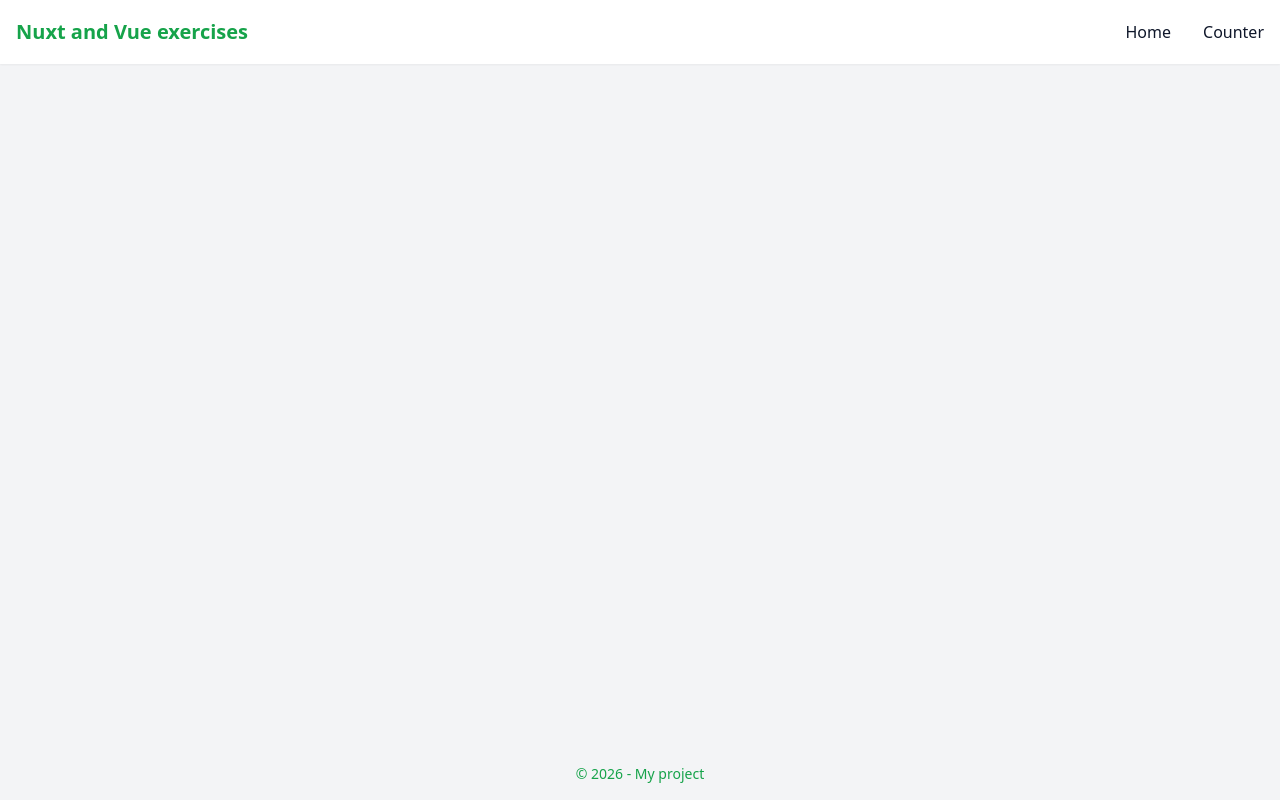
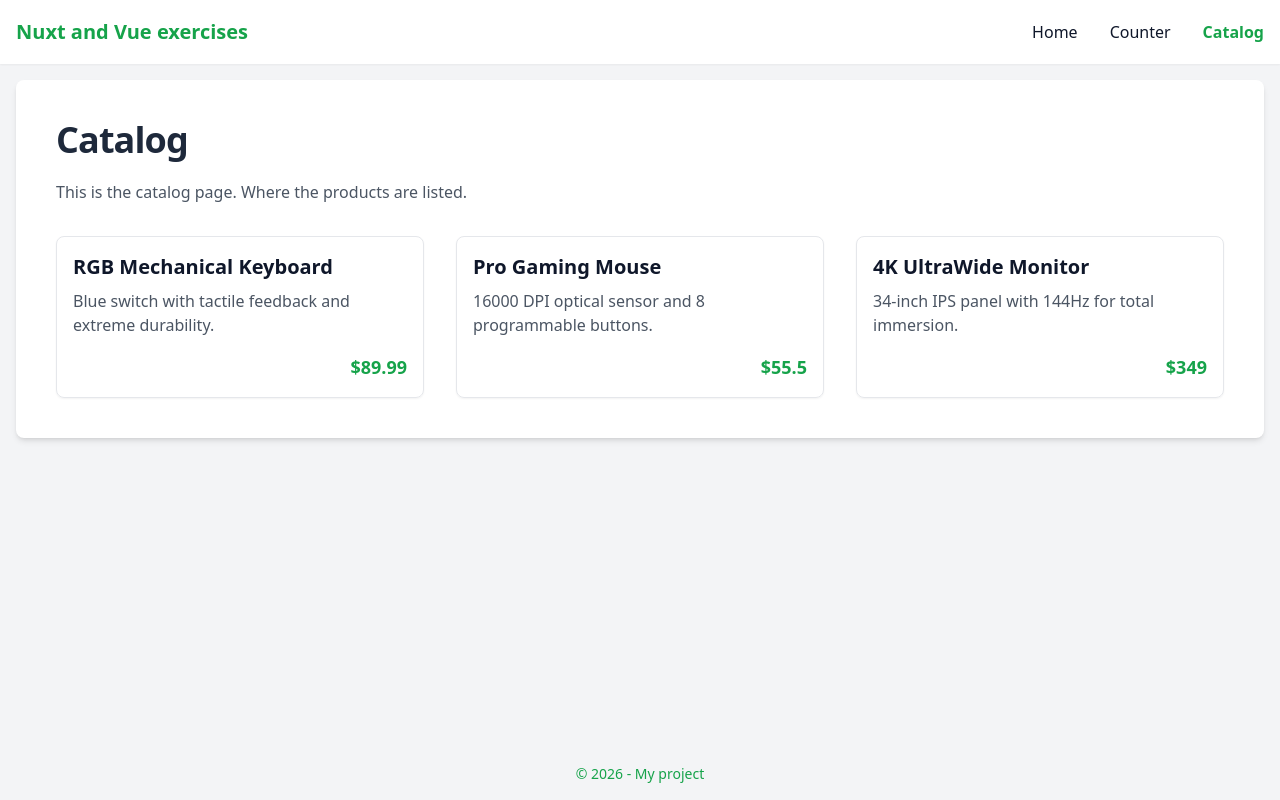
Before and after one commit to marcoslgl/formacion, a Nuxt app in the folder nuxt-vue-exercises/: page /catalog in a window 1280 px wide. Built offline with nearby package versions, Linux system fonts and the light colour scheme.

Commit message:
feat(vue-nuxt) add exercise 6

```diff
--- /dev/null
+++ b/nuxt-vue-exercises/components/ProductCard.vue
@@ -0,0 +1,19 @@
+<script setup lang="ts">
+import type { Product } from "~/data/mock";
+
+defineProps<{
+  product: Product;
+}>();
+</script>
+
+<template>
+  <div
+    class="border rounded-lg p-4 shadow-sm hover:scale-105 hover:shadow-md transition-transform flex flex-col justify-between h-full"
+  >
+    <div>
+      <h2 class="text-xl font-bold mb-2">{{ product.title }}</h2>
+      <p class="text-gray-600 mb-4">{{ product.description }}</p>
+    </div>
+    <div class="text-lg font-semibold text-green-600 mt-auto self-end">${{ product.price }}</div>
+  </div>
+</template>
--- a/nuxt-vue-exercises/components/TheCounter.vue
+++ b/nuxt-vue-exercises/components/TheCounter.vue
@@ -5,6 +5,8 @@ const count = ref(0);
 
 <template>
   <TheTitle>Count: {{ count }}</TheTitle>
+  <p class="text-gray-600 mb-4">This is a simple counter component.</p>
+
   <div class="flex items-center space-x-4">
     <button
       v-if="count > 0"
--- a/nuxt-vue-exercises/components/TheTitle.vue
+++ b/nuxt-vue-exercises/components/TheTitle.vue
@@ -2,7 +2,7 @@
 
 <template>
   <div>
-    <h1 class="text-4xl font-extrabold text-slate-800 tracking-tight">
+    <h1 class="mb-4 text-4xl font-extrabold text-slate-800 tracking-tight">
       <slot>Default Title</slot>
     </h1>
     <div class="h-1 w-20 bg-primary mt-2 rounded-full"></div>
--- /dev/null
+++ b/nuxt-vue-exercises/data/mock.ts
@@ -0,0 +1,31 @@
+export interface Product {
+  id: number;
+  image: string;
+  title: string;
+  description: string;
+  price: number;
+}
+
+export const mockProducts: Product[] = [
+  {
+    id: 1,
+    image: "https://example.com/images/rgb-mechanical-keyboard.jpg",
+    title: "RGB Mechanical Keyboard",
+    description: "Blue switch with tactile feedback and extreme durability.",
+    price: 89.99,
+  },
+  {
+    id: 2,
+    image: "https://example.com/images/pro-gaming-mouse.jpg",
+    title: "Pro Gaming Mouse",
+    description: "16000 DPI optical sensor and 8 programmable buttons.",
+    price: 55.5,
+  },
+  {
+    id: 3,
+    image: "https://example.com/images/4k-ultrawide-monitor.jpg",
+    title: "4K UltraWide Monitor",
+    description: "34-inch IPS panel with 144Hz for total immersion.",
+    price: 349.0,
+  },
+];
--- a/nuxt-vue-exercises/layouts/default.vue
+++ b/nuxt-vue-exercises/layouts/default.vue
@@ -5,8 +5,23 @@
     <header class="h-16 bg-white shadow-sm flex justify-between items-center">
       <h1 class="ml-4 text-xl font-bold text-green-600">Nuxt and Vue exercises</h1>
       <div class="flex h-full">
-        <nuxt-link to="/" class="hover:bg-green-200 flex items-center px-4">Home</nuxt-link>
-        <nuxt-link to="/counter" class="hover:bg-green-200 flex items-center px-4">Counter</nuxt-link>
+        <nuxt-link to="/" class="hover:bg-green-200 flex items-center px-4" active-class="font-bold text-green-600">
+          Home
+        </nuxt-link>
+        <nuxt-link
+          to="/counter"
+          class="hover:bg-green-200 flex items-center px-4"
+          active-class="font-bold text-green-600"
+        >
+          Counter
+        </nuxt-link>
+        <nuxt-link
+          to="/catalog"
+          class="hover:bg-green-200 flex items-center px-4"
+          active-class="font-bold text-green-600"
+        >
+          Catalog
+        </nuxt-link>
       </div>
     </header>
 
--- /dev/null
+++ b/nuxt-vue-exercises/pages/catalog.vue
@@ -0,0 +1,15 @@
+<script setup lang="ts">
+import { mockProducts } from "~/data/mock";
+definePageMeta({ layout: "default" });
+</script>
+
+<template>
+  <section class="py-10 px-10 bg-white rounded-lg shadow-md">
+    <TheTitle>Catalog</TheTitle>
+    <p class="text-gray-600">This is the catalog page. Where the products are listed.</p>
+    <div class="grid grid-cols-1 md:grid-cols-3 gap-8 mt-8">
+      <ProductCard v-for="product in mockProducts" :key="product.id" :product="product" />
+    </div>
+  </section>
+</template>
+º
--- a/nuxt-vue-exercises/pages/index.vue
+++ b/nuxt-vue-exercises/pages/index.vue
@@ -6,7 +6,7 @@ definePageMeta({
 
 <template>
   <section class="py-10 px-10 bg-white rounded-lg shadow-md">
-    <TheTitle class="mb-6">Welcome to My Page</TheTitle>
+    <TheTitle>Welcome to My Page</TheTitle>
     <p class="text-lg text-gray-600">This is the main content area of the page.</p>
   </section>
 </template>
```
